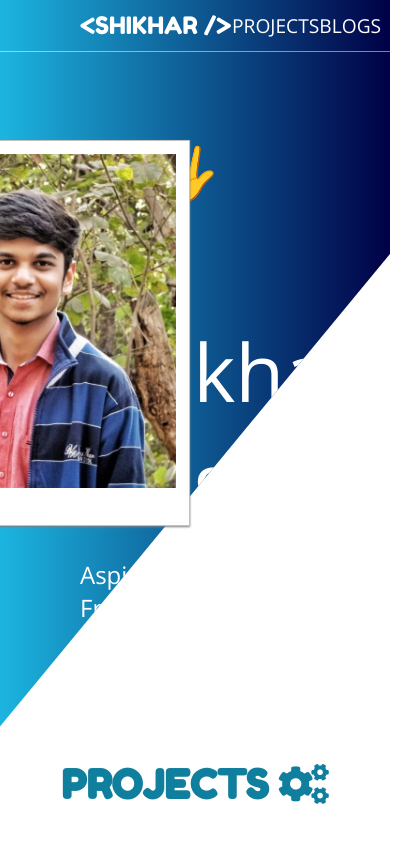
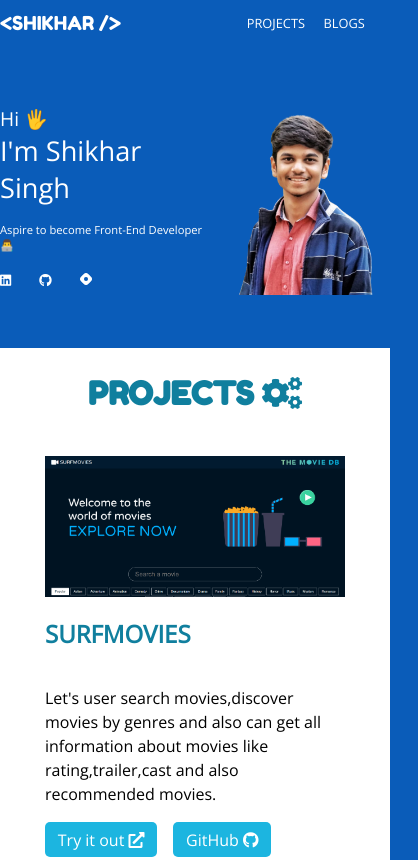
Before and after one commit to ShikharSingh98/my-portfolio-website, a plain HTML site: page index.html in a window 390 px wide. Shown: the top 860 px of the page, 418 px wide, since content can reach past the window. Drawn offline with nearby package versions, Linux system fonts and the light colour scheme.

Commit message:
Make the website responsive and added animation to the header

```diff
--- a/index.html
+++ b/index.html
@@ -58,10 +58,10 @@
             /></a>
           </div>
         </div>
-        <!--Image  -->
+        <!-- Image  -->
 
         <div class="my-image">
-          <img src="./images/Profile Image.png" />
+          <img src="./images/profile-image.png" />
         </div>
       </section>
 
--- a/styles.css
+++ b/styles.css
@@ -6,6 +6,7 @@ body {
   margin: 0rem;
   padding: 0rem;
   font-family: 'Open Sans', sans-serif;
+  background-color: #0a5cb9;
 }
 
 .navbar {
@@ -13,17 +14,8 @@ body {
   justify-content: space-between;
   align-items: center;
   padding: 0.7rem 0rem;
-  background: #000046; /* fallback for old browsers */
-  background: -webkit-linear-gradient(
-    to right,
-    #1cb5e0,
-    #000046
-  ); /* Chrome 10-25, Safari 5.1-6 */
-  background: linear-gradient(
-    to right,
-    #1cb5e0,
-    #000046
-  ); /* W3C, IE 10+/ Edge, Firefox 16+, Chrome 26+, Opera 12+, Safari 7+ */
+  animation-name: fadein;
+  animation-duration: 1s;
 }
 
 .navbar-brand-name {
@@ -52,23 +44,12 @@ body {
 }
 
 #introduction {
-  height: 80vh;
-}
-
-.introduction-container {
-  height: 100%;
-  clip-path: polygon(0 0, 100% 0, 100% 30%, 0 100%);
-  background: #000046; /* fallback for old browsers */
-  background: -webkit-linear-gradient(
-    to right,
-    #1cb5e0,
-    #000046
-  ); /* Chrome 10-25, Safari 5.1-6 */
-  background: linear-gradient(
-    to right,
-    #1cb5e0,
-    #000046
-  ); /* W3C, IE 10+/ Edge, Firefox 16+, Chrome 26+, Opera 12+, Safari 7+ */
+  padding: 3rem 0;
+  display: flex;
+  justify-content: space-around;
+  align-items: center;
+  animation-name: fadein;
+  animation-duration: 2s;
 }
 
 .hello-text {
@@ -76,9 +57,6 @@ body {
   flex-direction: column;
   font-family: 'Open Sans', sans-serif;
   font-size: 5rem;
-  margin: 0rem 5rem;
-  padding-top: 5rem;
-  padding-bottom: 2rem;
   color: white;
 }
 
@@ -88,11 +66,8 @@ body {
 
 .hello-text :last-child {
   font-size: 1.5rem;
+  margin-bottom: 2.5rem;
   margin-top: 1.5rem;
-}
-
-.social-links {
-  margin: 0rem 5rem;
 }
 
 .social-links-item {
@@ -105,18 +80,10 @@ body {
   width: 21px;
 }
 
-.my-image {
-  position: absolute;
-  top: 140px;
-  right: 200px;
-  border: 1px solid rgb(194, 193, 193);
-  box-shadow: 0px 1px 2px grey;
-  background-color: white;
-  padding: 0.8rem 0.8rem 2rem;
-}
-
 .my-image img {
-  width: 300px;
+  width: 380px;
+  animation-name: fadein;
+  animation-duration: 3s;
 }
 
 .section-container {
@@ -133,7 +100,10 @@ body {
   font-family: 'Fredoka One', cursive;
   font-size: 2.5rem;
   text-transform: uppercase;
-  margin-bottom: 5rem;
+}
+
+#projects {
+  background-color: white;
 }
 
 .cards-container {
@@ -165,7 +135,7 @@ body {
 }
 
 .card-text {
-  height: 100px;
+  height: 120px;
   line-height: 1.5;
 }
 
@@ -183,22 +153,67 @@ body {
 }
 
 #blogs {
-  margin-top: 5rem;
-  clip-path: polygon(76% 13%, 100% 0, 100% 100%, 0 100%, 0 0);
-
-  padding: 5rem 0;
-
-  background: #1a2980; /* fallback for old browsers */
-  background: -webkit-linear-gradient(
-    to right,
-    #26d0ce,
-    #1a2980
-  ); /* Chrome 10-25, Safari 5.1-6 */
-  background: linear-gradient(
-    to right,
-    #26d0ce,
-    #1a2980
-  ); /* W3C, IE 10+/ Edge, Firefox 16+, Chrome 26+, Opera 12+, Safari 7+ */
-
+  padding-top: 3rem;
   color: white;
 }
+
+@keyframes fadein {
+  from {
+    opacity: 0;
+  }
+  to {
+    opacity: 1;
+  }
+}
+
+@media (max-width: 768px) {
+  .navbar-brand-name {
+    font-size: 1.2rem;
+    margin-left: 0rem;
+  }
+  .navbar-links {
+    display: flex;
+    justify-content: space-around;
+    margin-right: 1rem;
+    width: 35%;
+  }
+  .navbar-links-item {
+    font-size: 0.8rem;
+  }
+  .hello-text {
+    font-size: 1.7rem;
+  }
+
+  .hello-text :first-child {
+    font-size: 1.2rem;
+  }
+
+  .hello-text :last-child {
+    font-size: 0.7rem;
+    margin: 1rem 0;
+  }
+
+  .social-links-item {
+    font-size: 0.8rem;
+  }
+
+  .social-links-hashnode {
+    width: 12px;
+  }
+
+  .my-image img {
+    width: 180px;
+  }
+
+  .section-heading {
+    font-size: 2rem;
+  }
+
+  .card {
+    width: 300px;
+    margin: 1rem;
+  }
+  #blogs {
+    padding-top: 2rem;
+  }
+}
```
Also changed, not shown: images/Profile Image.png (deleted), images/profile-image.png (added).
